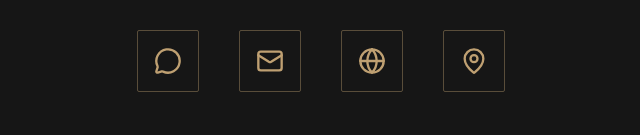
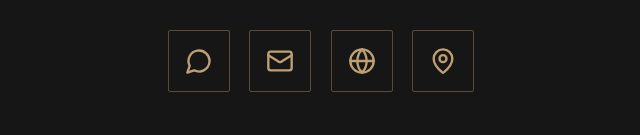
Before and after one commit to ggarcez86/Cart-o-Digital---Mari, a React (Vite) app: page / in a window 1280 px wide. Shown: the part 492-627 px from the top of the page, without its empty margins (319-959 px from the left). Built offline with nearby package versions, Linux system fonts and the light colour scheme.

Commit message:
fix: Update dependencies and import maps
Updates `lucide-react` and revises the ESM import map in `index.html` to reflect dependency changes. Also, refactors the React DOM rendering logic in `index.tsx` for better error handling.

```diff
--- a/index.html
+++ b/index.html
@@ -1,4 +1,3 @@
-
 <!DOCTYPE html>
 <html lang="pt-BR">
   <head>
@@ -13,25 +12,32 @@
       body {
         font-family: 'Montserrat', sans-serif;
         background-color: #161616;
+        margin: 0;
+        padding: 0;
+        color: white;
       }
-      /* Custom Gold color from the branding */
-      .text-gold { color: #bfa072; }
-      .bg-gold { background-color: #bfa072; }
-      .border-gold { border-color: #bfa072; }
+      #root {
+        min-height: 100vh;
+        display: flex;
+        flex-direction: column;
+      }
     </style>
     <script type="importmap">
 {
   "imports": {
-        "react-dom/": "https://esm.sh/react-dom@^19.2.4/",
-        "lucide-react": "https://esm.sh/lucide-react@^0.563.0",
+    "react": "https://esm.sh/react@18.2.0",
+    "react-dom": "https://esm.sh/react-dom@18.2.0",
+    "react-dom/client": "https://esm.sh/react-dom@18.2.0/client",
+    "react/jsx-runtime": "https://esm.sh/react@18.2.0/jsx-runtime",
+    "lucide-react": "https://esm.sh/lucide-react@0.475.0?external=react",
     "react/": "https://esm.sh/react@^19.2.4/",
-        "react": "https://esm.sh/react@^19.2.4",
-        "qrcode.react": "https://esm.sh/qrcode.react@^4.2.0"
+    "react-dom/": "https://esm.sh/react-dom@^19.2.4/"
   }
 }
 </script>
   </head>
   <body>
     <div id="root"></div>
+    <script type="module" src="./index.tsx"></script>
   </body>
 </html>
--- a/index.tsx
+++ b/index.tsx
@@ -1,16 +1,12 @@
-
 import React from 'react';
-import ReactDOM from 'react-dom/client';
+import { createRoot } from 'react-dom/client';
 import App from './App';
 
-const rootElement = document.getElementById('root');
-if (!rootElement) {
-  throw new Error("Could not find root element to mount to");
+const container = document.getElementById('root');
+
+if (container) {
+  const root = createRoot(container);
+  root.render(<App />);
+} else {
+  console.error("Elemento #root não encontrado no DOM.");
 }
-
-const root = ReactDOM.createRoot(rootElement);
-root.render(
-  <React.StrictMode>
-    <App />
-  </React.StrictMode>
-);
--- a/package.json
+++ b/package.json
@@ -9,10 +9,9 @@
     "preview": "vite preview"
   },
   "dependencies": {
+    "react": "^19.2.4",
     "react-dom": "^19.2.4",
-    "lucide-react": "^0.563.0",
-    "react": "^19.2.4",
-    "qrcode.react": "^4.2.0"
+    "lucide-react": "0.475.0"
   },
   "devDependencies": {
     "@types/node": "^22.14.0",
```
Lines whose indentation alone changed are shown as unchanged.
